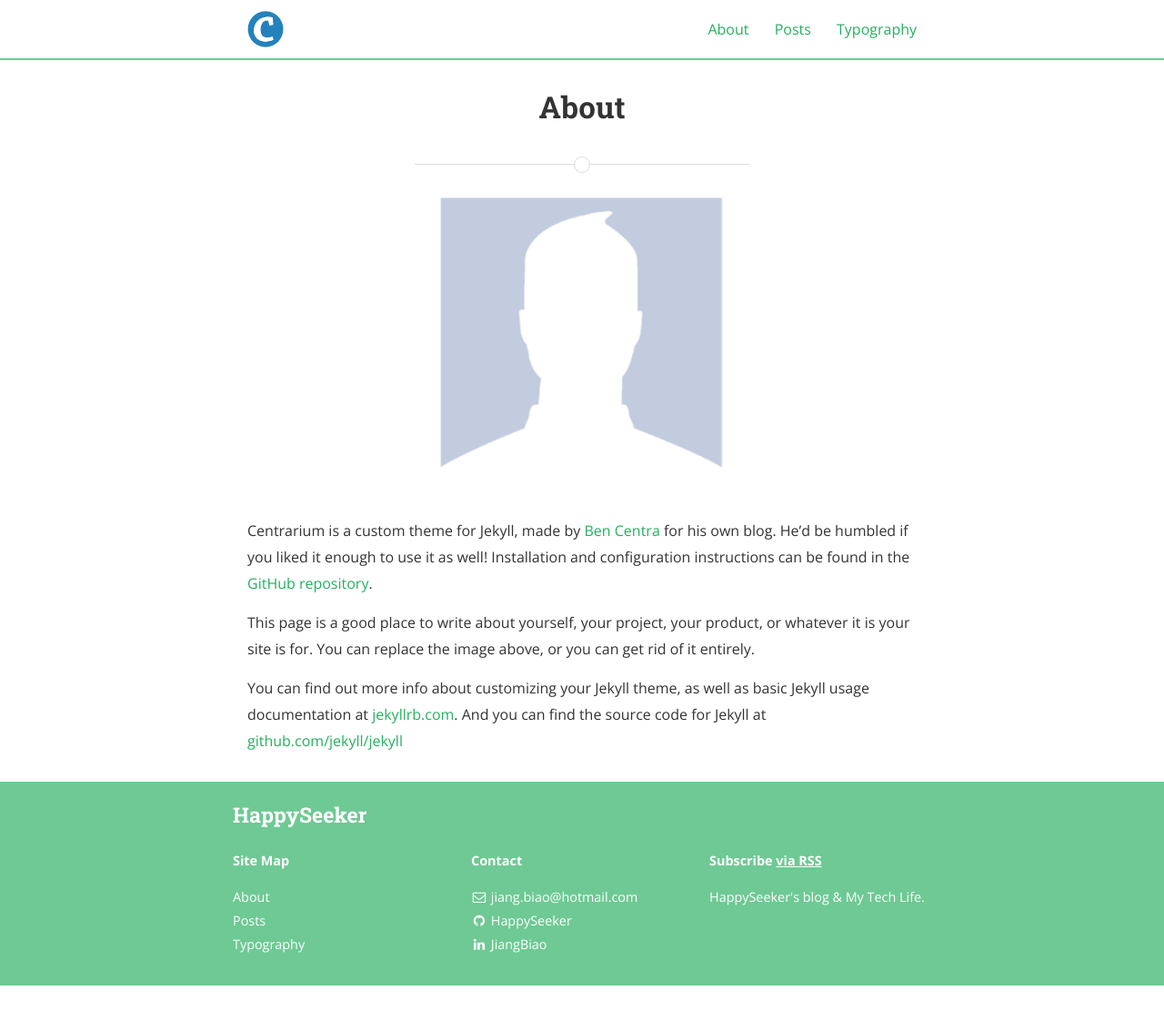
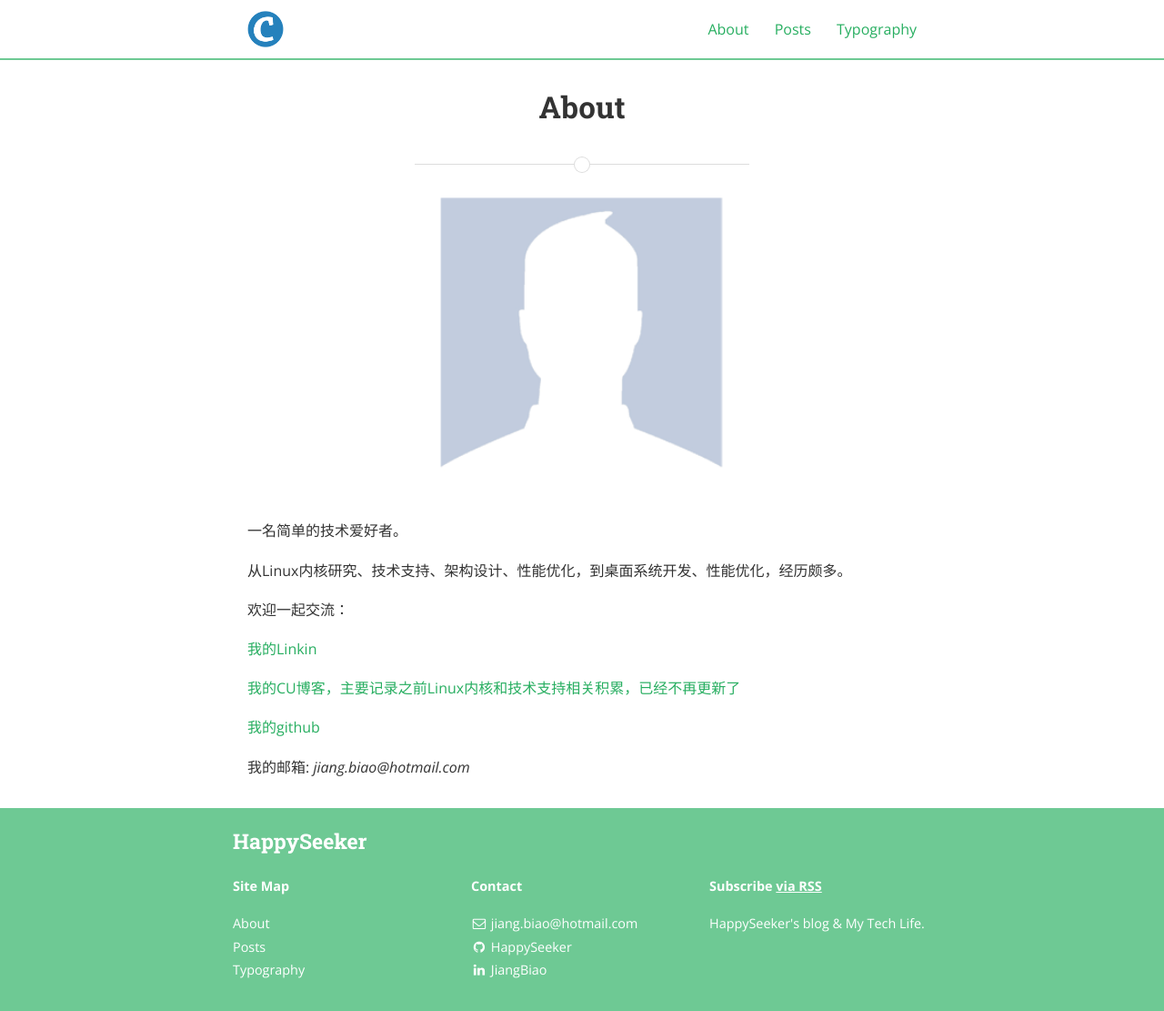
Before and after one commit to HappySeeker/happyseeker.github.io, a Jekyll site: the page built from about.md, in a window 1280 px wide. Shown: the whole page at 91% size. Built offline with Jekyll 4.4.1, drawn with Linux system fonts in a browser that asks for light colours; nearby versions of some CDN libraries; a style sheet for code colours, icons or effects is not loaded; before the commit the page ends 1083 px from its top, so only the background shows below that.

Commit message:
update about

```diff
--- a/about.md
+++ b/about.md
@@ -6,12 +6,16 @@ permalink: /about/
 
 <img src="{{ site.baseurl }}/assets/profile-placeholder.gif" title="Profile Picture" class="profile">
 
-Centrarium is a custom theme for Jekyll, made by [Ben Centra][bencentra] for his own blog. He'd be humbled if you liked it enough to use it as well! Installation and configuration instructions can be found in the [GitHub repository](https://github.com/bencentra/centrarium).
+一名简单的技术爱好者。
 
-This page is a good place to write about yourself, your project, your product, or whatever it is your site is for. You can replace the image above, or you can get rid of it entirely.
+从Linux内核研究、技术支持、架构设计、性能优化，到桌面系统开发、性能优化，经历颇多。
 
-You can find out more info about customizing your Jekyll theme, as well as basic Jekyll usage documentation at [jekyllrb.com](http://jekyllrb.com/). And you can find the source code for Jekyll at [github.com/jekyll/jekyll](https://github.com/jekyll/jekyll)
+欢迎一起交流：
 
-[centrarium]: https://github.com/bencentra/centrarium
-[bencentra]: http://bencentra.com
-[jekyll]: https://github.com/jekyll/jekyll
+[我的Linkin](https://www.linkedin.com/in/%E5%BD%AA-%E8%92%8B-213712102?trk=hp-identity-name)
+
+[我的CU博客，主要记录之前Linux内核和技术支持相关积累，已经不再更新了](http://blog.chinaunix.net/uid/14528823.html)
+
+[我的github](https://github.com/happyseeker)
+
+我的邮箱: *jiang.biao@hotmail.com*
```
